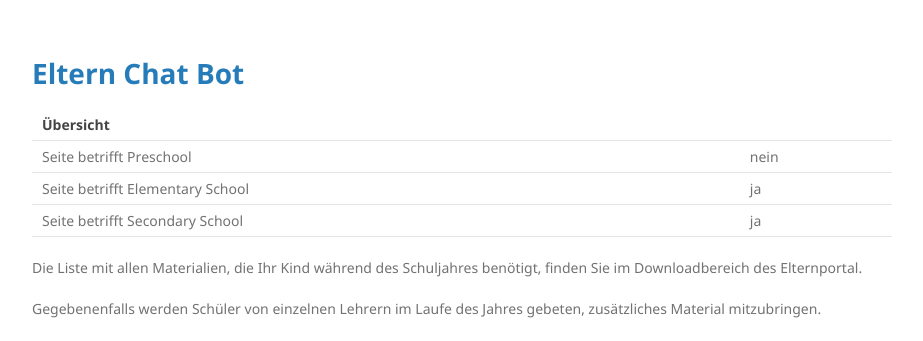
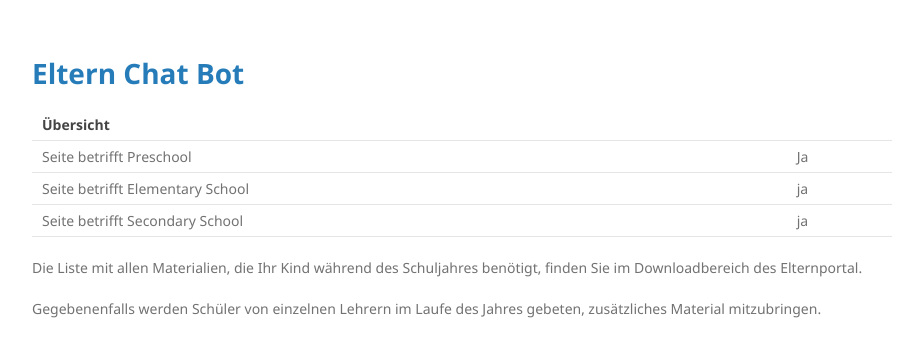
Before and after one commit to transresult/2504-chat-bot-source, a Jekyll site: the page built from docs/Materiallisten.md, in a window 1280 px wide. Shown: the top 341 px of the page, without its empty margins (178-1101 px from the left). Built offline with Jekyll 4.4.1, drawn with Linux system fonts in a browser that asks for light colours; our own code applies the rules of GitHub Pages for plain Markdown files.

Commit message:
Update Materiallisten.md
Betrifft auch Preschool

```diff
--- a/docs/Materiallisten.md
+++ b/docs/Materiallisten.md
@@ -3,7 +3,7 @@ title: Materiallisten
 ---
 | Übersicht | |
 | --- | --- |
-| Seite betrifft Preschool | nein |
+| Seite betrifft Preschool | Ja |
 | Seite betrifft Elementary School | ja |
 | Seite betrifft Secondary School | ja |
 
```
